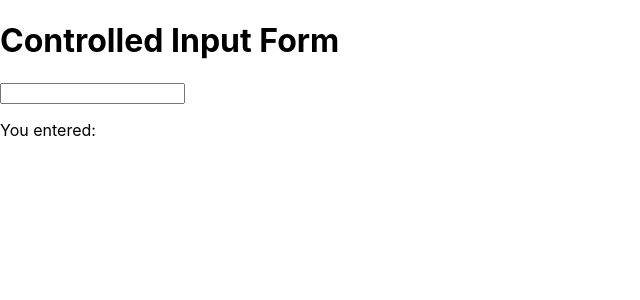
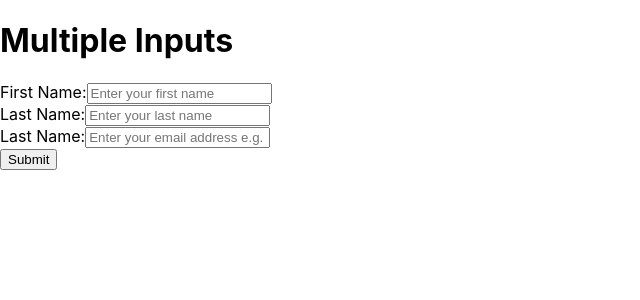
Before and after one commit to habideen/react_js_tutorial, a React (Create React App) app: page / in a window 1280 px wide. Shown: the top 300 px of the page, without its empty margins (0-640 px from the left). Built offline with nearby package versions, Linux system fonts and the light colour scheme.

Commit message:
form: handle mutltiple inputs with one useState object

```diff
--- a/src/App.js
+++ b/src/App.js
@@ -1,6 +1,7 @@
 import { useState, useEffect } from "react";
 import "./App.css";
-import SimpleForm from "./components/form/SimpleForm";
+import MultipleInput from "./components/form/MultipleInput";
+// import SimpleForm from "./components/form/SimpleForm";
 // import Greeting from "./components/Greeting";
 // import Counter from "./components/Counter";
 // import Form from "./components/form/FormSubmission";
@@ -21,8 +22,9 @@ function content() {
       <Greeting name="Habideen from props" age="23" />
       <Counter />
       <FormSubmission />
-      <ItemMap /> */}
-      <SimpleForm />
+      <ItemMap />
+      <SimpleForm /> */}
+      <MultipleInput />
     </div>
   );
 }
--- /dev/null
+++ b/src/components/form/MultipleInput.js
@@ -0,0 +1,72 @@
+import React, { useState } from "react";
+
+function MultipleInput() {
+  const [formData, setFormData] = useState({
+    first_name: "",
+    last_name: "",
+    email: "",
+  });
+  const [isSubmitted, setIsSubmitted] = useState(false);
+
+  const handleChange = (event) => {
+    const { id, value } = event.target;
+    setFormData({ ...formData, [id]: value });
+    setIsSubmitted(false);
+  };
+
+  const handleSubmit = (event) => {
+    event.preventDefault();
+    setIsSubmitted(true);
+  };
+
+  return (
+    <div>
+      <h1>Multiple Inputs</h1>
+      <form onSubmit={handleSubmit}>
+        <div>
+          <label for="first_name">First Name:</label>
+          <input
+            type="text"
+            id="first_name"
+            value={formData.first_name}
+            onChange={handleChange}
+            placeholder="Enter your first name"
+          />
+        </div>
+        <div>
+          <label for="last_name">Last Name:</label>
+          <input
+            type="text"
+            id="last_name"
+            value={formData.last_name}
+            onChange={handleChange}
+            placeholder="Enter your last name"
+          />
+        </div>
+        <div>
+          <label for="email">Last Name:</label>
+          <input
+            type="email"
+            id="email"
+            value={formData.email}
+            onChange={handleChange}
+            placeholder="Enter your email address e.g. abc@xyz.com"
+          />
+        </div>
+        <div>
+          <button type="submit">Submit</button>
+        </div>
+      </form>
+      {isSubmitted && (
+        <div>
+          <h3>Form Result</h3>
+          <p>First Name: {formData.first_name}</p>
+          <p>Last Name: {formData.last_name}</p>
+          <p>Email: {formData.email}</p>
+        </div>
+      )}
+    </div>
+  );
+}
+
+export default MultipleInput;
```
